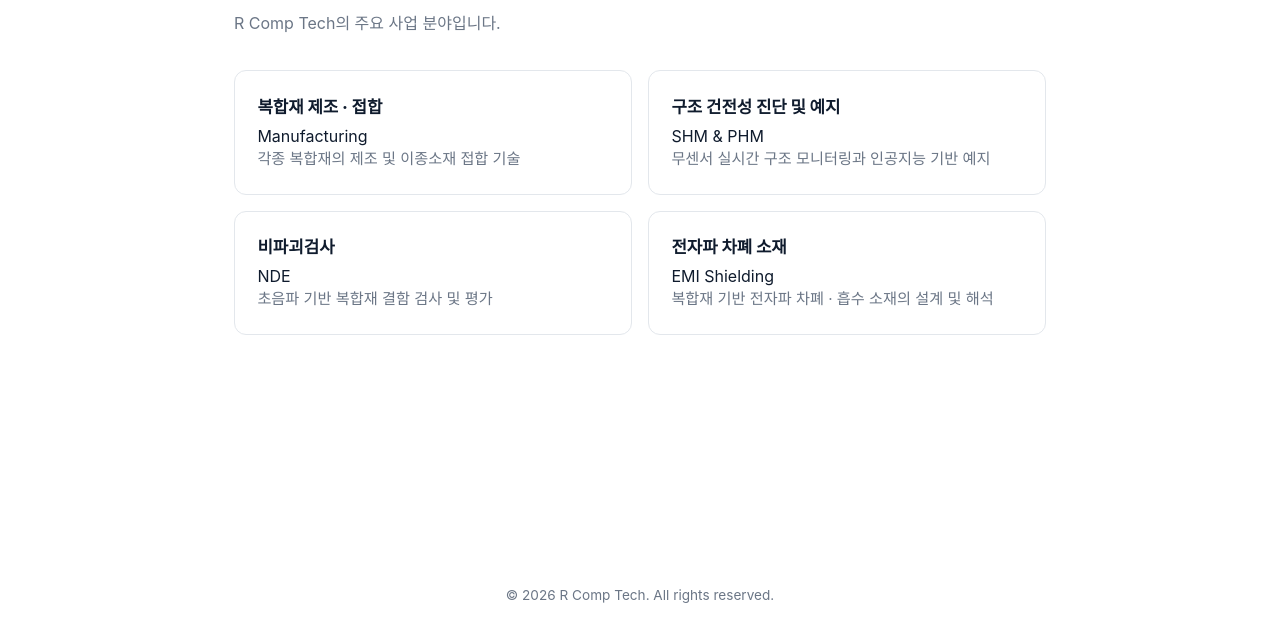
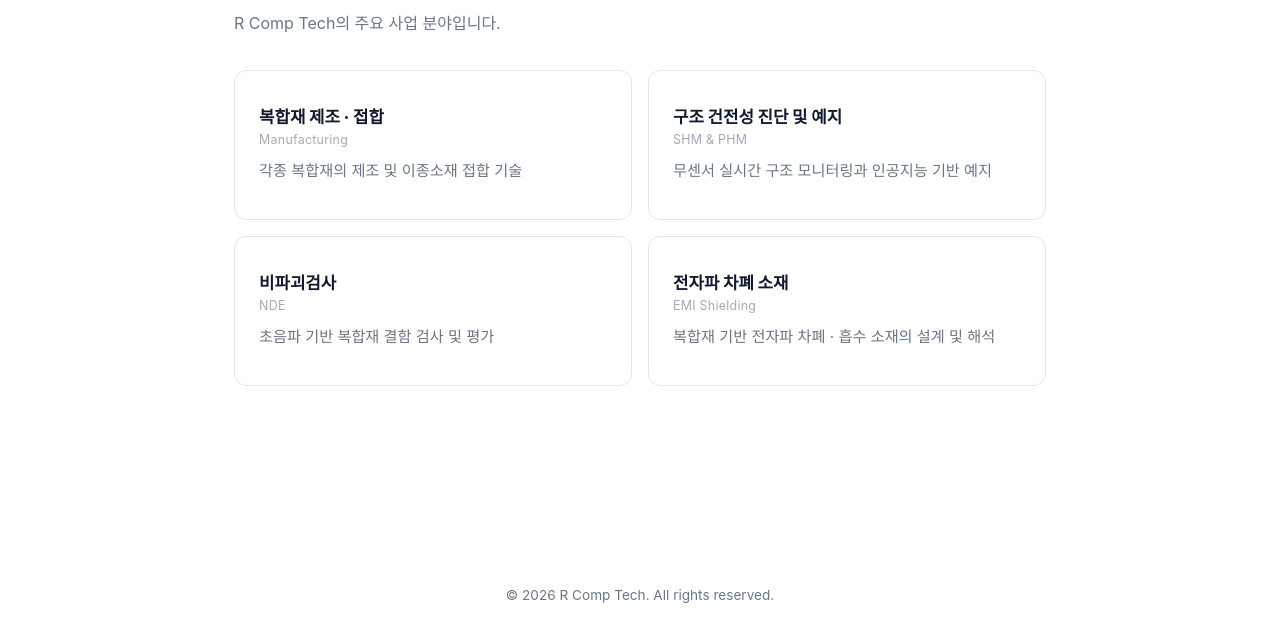
Before and after one commit to rcomptech/rcomptech.github.io, a plain HTML site: page business.html in a window 1280 px wide. Shown: the part 173-800 px from the top of the page. Drawn offline with Linux system fonts and the light colour scheme.

Commit message:
Refactor .info-card styles in style.css
Updated .info-card styles for improved layout and spacing.

```diff
--- a/style.css
+++ b/style.css
@@ -188,9 +188,24 @@ a { color: inherit; text-decoration: none; }
 .section ul { padding-left: 1.2rem; }
 
 .card-grid { display: grid; grid-template-columns: repeat(2, 1fr); gap: 1rem; }
-.info-card { border: 1px solid var(--line); border-radius: 12px; padding: 1.4rem; }
-.info-card h4 { font-size: 1.05rem; font-weight: 800; margin-bottom: 0.5rem; }
-.info-card p { color: var(--muted); line-height: 1.7; font-size: 0.95rem; }
+.info-card {
+  border: 1px solid var(--line);
+  border-radius: 12px;
+  padding: 1.6rem 1.5rem;
+  min-height: 150px;
+  display: flex;
+  flex-direction: column;
+  justify-content: center;
+}
+.info-card h4 { font-size: 1.05rem; font-weight: 800; line-height: 1.4; }
+.info-card .card-en {
+  margin-top: 0.15rem;
+  font-size: 0.78rem;
+  font-weight: 400;
+  color: #a3abb7;
+  letter-spacing: 0.02em;
+}
+.info-card p { margin-top: 0.7rem; color: var(--muted); line-height: 1.7; font-size: 0.95rem; }
 
 .info-table { width: 100%; border-collapse: collapse; border-top: 2px solid var(--ink); }
 .info-table th, .info-table td { padding: 0.9rem 0.6rem; border-bottom: 1px solid var(--line); text-align: left; }
```
